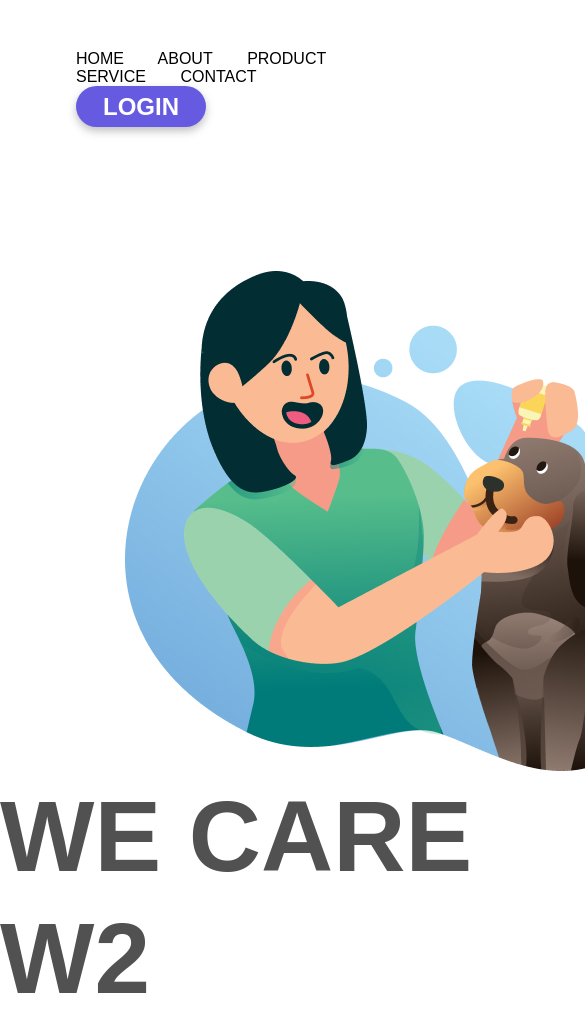
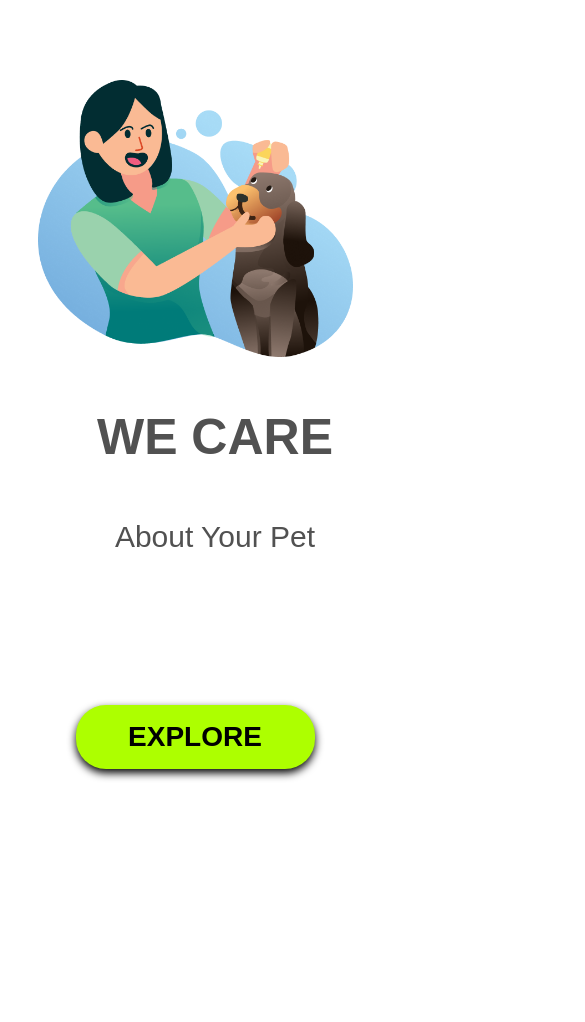
Before and after one commit to NAQLETO/projeto-we-care, a plain HTML site: page index.html in a window 390 px wide. Shown: the top 1022 px of the page, 585 px wide, since content can reach past the window. After the commit the page ends 909 px from the top, so only its background shows below. Drawn offline with Linux system fonts and the light colour scheme.

Commit message:
we-care-revisado

```diff
--- a/index.html
+++ b/index.html
@@ -12,29 +12,26 @@
     <title>Projeto We Care Desktop</title>
 </head>
 <body>
-
     <header>
-        <a link="link-header" class="active">HOME</a>
-        <a link="link-header">ABOUT</a>
-        <a link="link-header">PRODUCT</a>
-        <a link="link-header">SERVICE</a>
-        <a link="link-header">CONTACT</a>
-        <button class="button-header">LOGIN</button>
+        <a class="link-header">HOME</a>
+        <a class="link-header">ABOUT</a>
+        <a class="link-header">PRODUCT</a>
+        <a class="link-header">SERVICE</a>
+        <a class="link-header">CONTACT</a>
+        <button class="log-in">LOGIN</button>
     </header>
-
     <main>
         <img src="Illustration 2.png" alt="logo" class="image-logo">
-        <section>
-            <h1>WE CARE W2</h1>
 
-            <h2>About Your Pet</h2>
-
-            <p>Lorem ipsum dolor sit amet consectetur adipisicing elit. Minima beatae velit praesentium. Officiis aut saepe explicabo, sunt praesentium quaerat odio soluta maiores hic maxime in, officia accusantium, repellendus rerum doloribus!</p>
-
-            <button>EXPLORE</button>
-        </section>
+            <section>
+                <h1>WE CARE</h1>
+                <h2>About Your Pet</h2>
+                <p>Lorem ipsum dolor sit amet consectetur adipisicing elit. Minima beatae velit praesentium. Officiis aut
+                    saepe explicabo, sunt praesentium quaerat odio soluta maiores hic maxime in, officia accusantium,
+                    repellendus rerum doloribus!</p>
+                <button class="explore">EXPLORE</button>
+            </section>
     </main>
 
 </body>
-
 </html>
--- a/style.css
+++ b/style.css
@@ -1,38 +1,36 @@
-*{
+* {
     font-family: 'Montserrat', sans-serif;
     margin: 0;
     padding: 0;
     box-sizing: border-box;
+    list-style: none;
+    text-decoration: none;
+}
+
+header {
+    margin: 44px 0 144px 76px;
+    cursor: pointer;
 
 }
 
-header{
-    margin: 50px 0px 144px 76px;
-}
-
-header a{
-    margin-right: 30px;
-}
-
-.link-header{
-    font-weight: 600;
-    font-size: 24px;
-    color: #989D9C;
-    line-height: 29px;
-    cursor: pointer;
-    margin-right: 23px;
-}
-
-.button-header{
-    background: #665AE1;
-    border-radius: 20.5px;
-    Width :130px;
-    Height : 41px;
-    border: none;
+.link-header {
+    margin: 20px;
     font-weight: 600;
     font-size: 24px;
     line-height: 29px;
+    color: #989D9C;
+}
+
+.log-in {
+    width: 130px;
+    height: 41px;
+    font-weight: 600;
+    font-size: 24px;
+    line-height: 29px;
+    background: #665AE1;
     color: #FFFFFF;
+    border-radius: 25px;
+    border: none;
     cursor: pointer;
 }
 
@@ -41,63 +39,110 @@ header a{
     height: 500px;
     margin-left: 125px;
     display: inline-block;
+}
 
+section {
+    display: inline-block;
+    margin-left: 86px;
 }
-section{
-    display: inline-block;
-}
+
 h1 {
+
     font-weight: 900;
     font-size: 100px;
     line-height: 122px;
     color: #515151;
 }
-h2{
+
+h2 {
+
     font-weight: 500;
     font-size: 58px;
     line-height: 71px;
     color: #515151;
 }
-p{
+
+p {
+    width: 515px;
     font-weight: 400;
     font-size: 24px;
     line-height: 29px;
     color: #848484;
-    width: 515px;
+    margin: 32px 0 65px;
 }
-button{
+
+.explore {
     background: #ADFF00;
-    border-radius: 50px;
-    width: 239px;
-    height: 64px;
-    border-radius: 20.5px;
+    border-radius: 30px;
     font-weight: 700;
     font-size: 28px;
     line-height: 34px;
     color: #000000;
+    width: 239px;
+    height: 64px;
+    cursor: pointer;
     border: none;
-    cursor: pointer;
-    filter: drop-shadow(0px 4px 4px rgba(0, 0, 0, 0.25));
+    filter: drop-shadow(0px 4px 4px rgba(0, 0, 0, 1));
 }
 
-@media screen and(max-width: 800px) {
-    header{
-        width: 150px;
+
+
+@media screen and (max-width: 900px) {
+    header {
+        display: none;
+    }
+    section{
+        display: block;
+        margin: auto;
         text-align: center;
     }
-
-    header a{
-        background-color: #515151;
-        color: #665AE1;
+    main{
+        padding: 20px;
         display: block;
-        padding: 20px;
-        margin: 5px;
-        border-radius: 30px;
+        height: auto;
+        width: 100%;
+        position: static;
+        margin: 20px auto;
+    }
+    .image-logo {
+        margin: 40px auto;
+        height: 20%;
+        max-width: 90%;
+        display: block;
     }
 
-    header a :hover{
-        background-color: rgba(0, 0, 0, 0.25) ;
-        cursor:pointer;
+    h1 {
+        margin: 50px auto;
+        width: 100vw;
+        font-weight: 900;
+        font-size: 50px;
+        line-height: 61px;
+        color: #515151;
+        display: block;
+
+
     }
 
+    h2 {
+        width: 100vw;
+        height: 37px;
+        margin: 50px auto;
+        font-weight: 500;
+        font-size: 30px;
+        line-height: 37px;
+        color: #515151;
+        display: block;
+
+    }
+
+    p {
+        display: none;
+    }
+
+    .explore {
+        margin: 100px 0;
+        cursor: pointer;
+    }
+
+
 }
```
